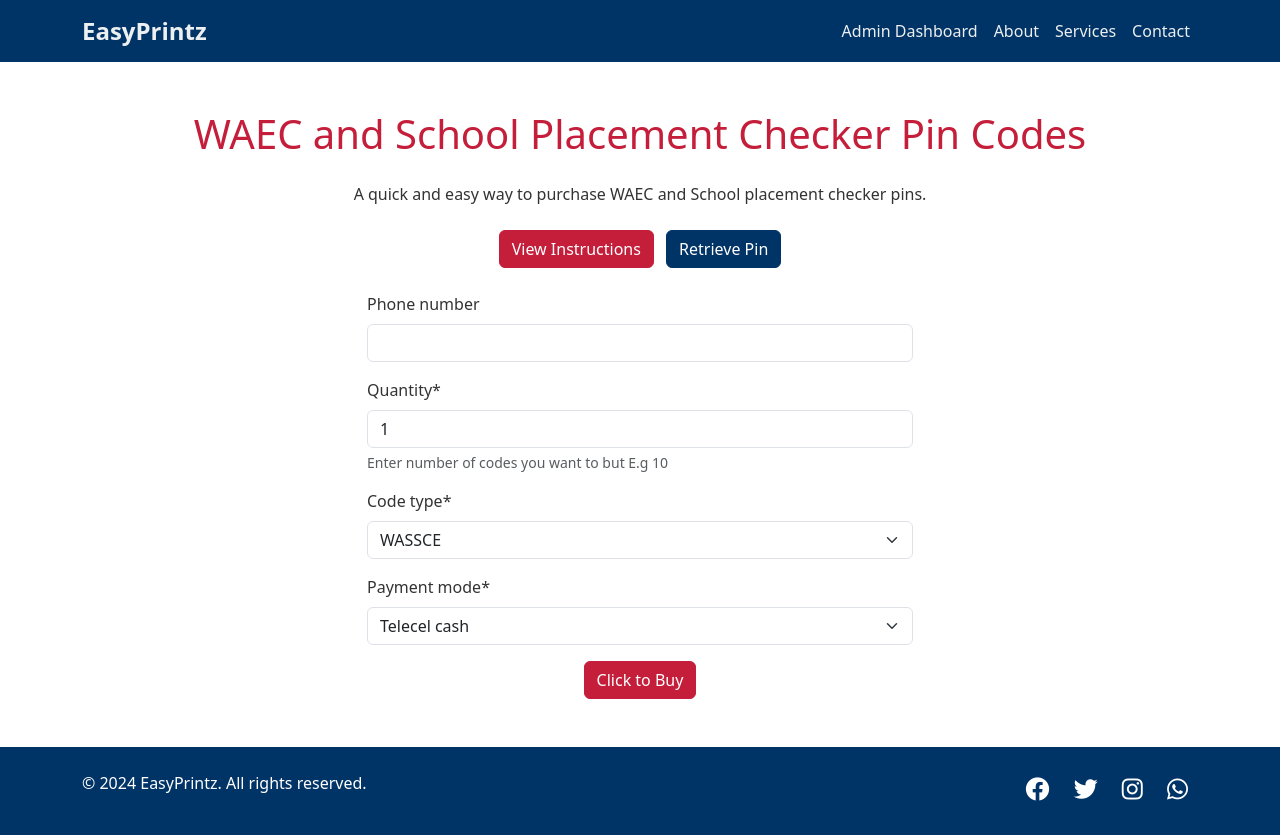
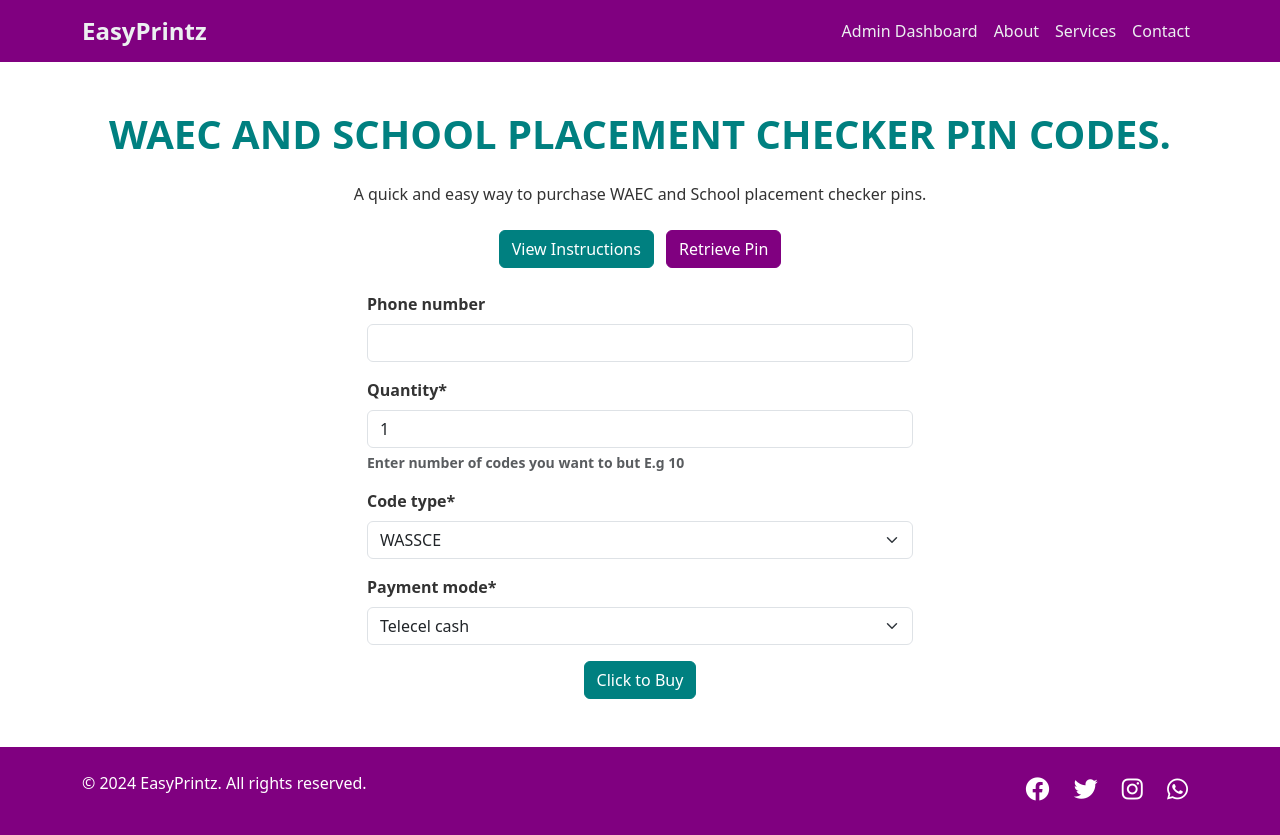
Before and after one commit to timothysaatum/easyprints, a Django app: page / in a window 1280 px wide. Run offline with Django 5.2, Linux system fonts and the light colour scheme; some libraries are stand-ins or nearby versions.

Commit message:
made few changes

```diff
--- a/main/static/main/style.css
+++ b/main/static/main/style.css
@@ -1,9 +1,9 @@
 :root {
-    --primary-color: #003366;
+    --primary-color: #800080;
     /* Darker blue */
     --secondary-color: #ffffff;
     /* White */
-    --accent-color: #c41e3a;
+    --accent-color: #008080;
     /* Crimson red */
 }
 
--- a/main/templates/main/index.html
+++ b/main/templates/main/index.html
@@ -5,8 +5,8 @@
 {% block content %}
 <main>
   <div class="container mt-5">
-    <h1 class="mb-4 text-center text-primary">
-      WAEC and School Placement Checker Pin Codes
+    <h1 class="mb-4 text-center text-primary fw-bold">
+      WAEC AND SCHOOL PLACEMENT CHECKER PIN CODES.
     </h1>
     <p class="text-center mb-4">
       A quick and easy way to purchase WAEC and School placement checker pins.
@@ -31,7 +31,7 @@
       </button>
     </div>
 
-    <form method="POST">
+    <form method="POST" class="fw-bold">
       {% csrf_token %}
       <div class="container">
         <div class="col-md-6 mx-auto">
```
